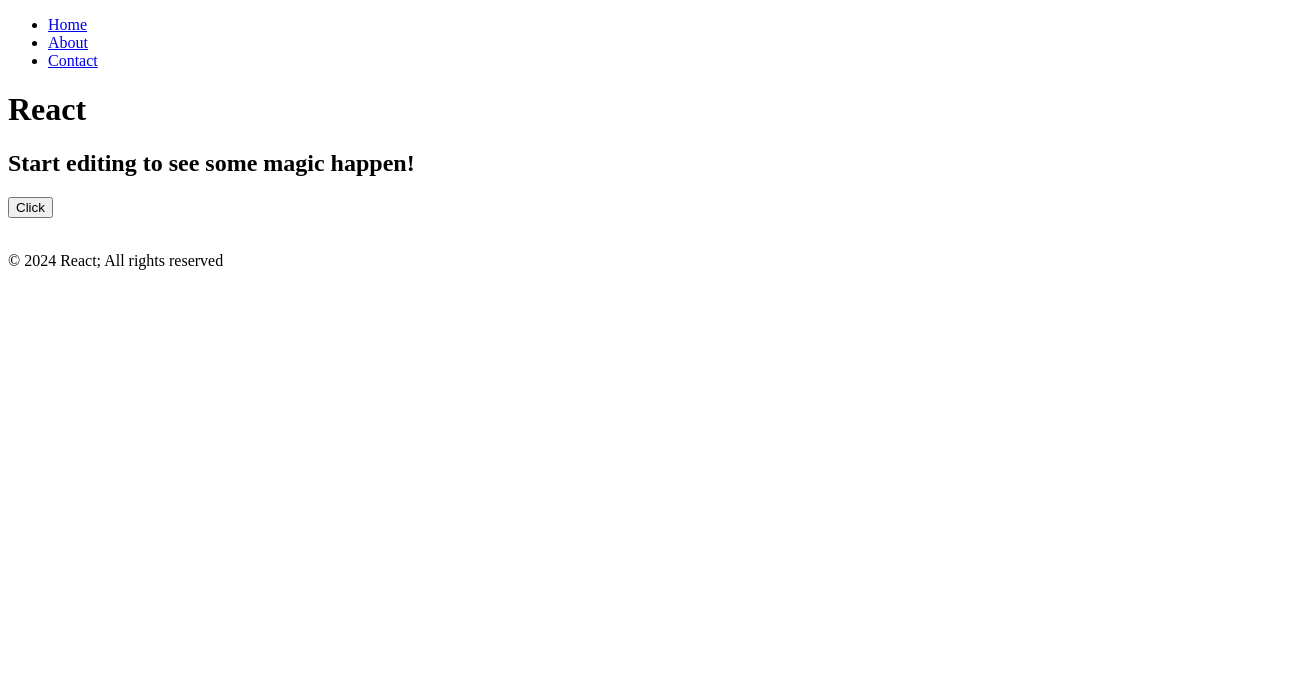
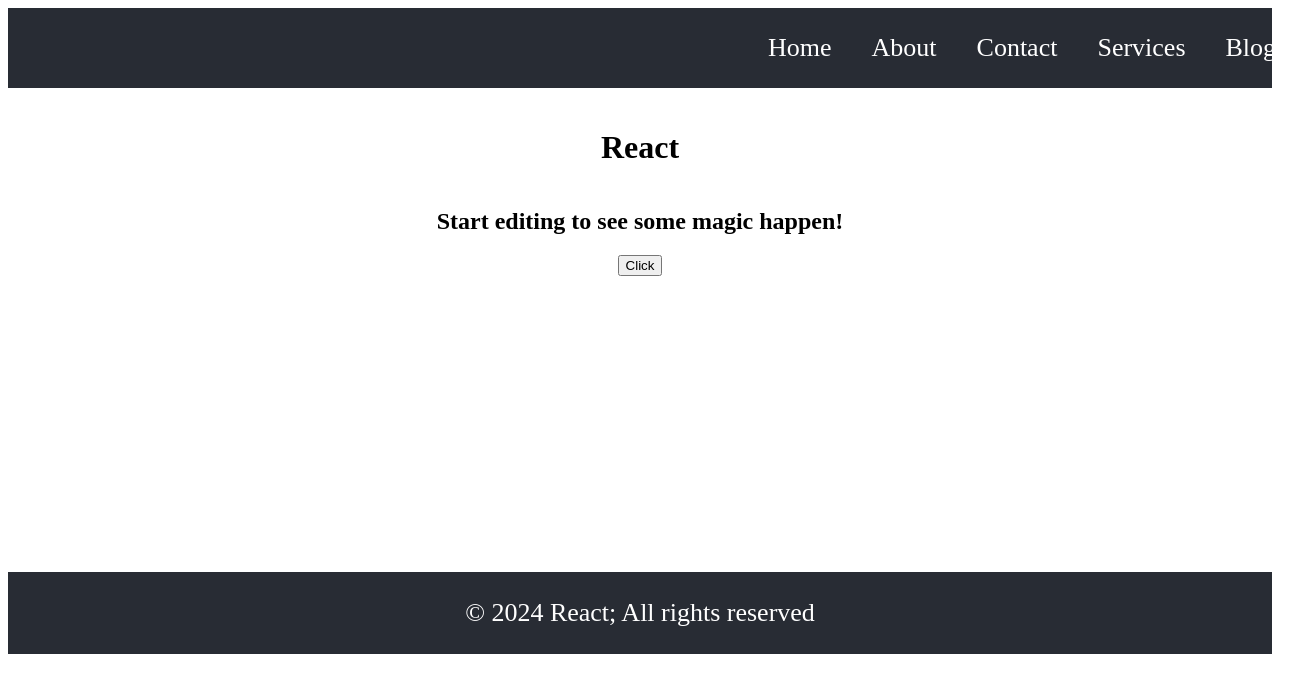
Before and after one commit to ArpitaAgrahari/React-class, a React (Vite) app in the folder Pratice1/: page / in a window 1280 px wide. Shown: the top 692 px of the page, 1316 px wide, since content can reach past the window. Built offline with nearby package versions, Linux system fonts and the light colour scheme.

Commit message:
Refactor App component to update navigation bar and improve code readability

```diff
--- /dev/null
+++ b/Pratice1/src/App.css
@@ -0,0 +1,81 @@
+.header{
+    background-color: #282c34;
+    min-height: 10vh;
+    display: flex;
+    flex-direction: row;
+    align-items: center;
+    justify-content: space-between;
+    font-size: calc(10px + 2vmin);
+    color: white;
+    padding: 0 20px;
+}
+.header a{
+    color: white;
+    text-decoration: none;
+}
+.header a:hover{
+    color: #61dafb;
+}
+.header a.active{
+    color: #61dafb;
+}
+.header a.active:hover{
+    color: white;
+}
+.nav {
+    display: flex;
+    flex-direction: row;
+    align-items: center;
+    justify-content: space-between;
+    padding: 0 20px;
+}
+
+.nav a {
+    color: white;
+    text-decoration: none;
+    padding: 10px;
+}
+
+.nav a:hover {
+    color: #61dafb;
+}
+
+.nav-list {
+    display: flex;
+    flex-direction: row;
+    align-items: center;
+    justify-content: space-around;
+    padding-left: 700px;
+    margin: 0;
+    list-style: none;
+}
+
+.nav-item {
+    margin: 0 10px;
+}
+
+.nav-list a {
+    color: white;
+    text-decoration: none;
+    padding: 10px;
+}
+.main-content{
+    display: flex;
+    flex-direction: column;
+    align-items: center;
+    justify-content: center;
+    padding: 20px;
+}
+
+.footer{
+    background-color: #282c34;
+    margin-top: 240px;
+    min-height: 10vh;
+    display: flex;
+    flex-direction: row;
+    align-items: center;
+    justify-content: center;
+    font-size: calc(10px + 2vmin);
+    color: white;
+    padding: 0 20px;
+}
--- a/Pratice1/src/App.jsx
+++ b/Pratice1/src/App.jsx
@@ -73,18 +73,21 @@
 // }
 // export default test;
 
+import './App.css';
 
 const App=()=>{
   return(
     <div className="app">
       <header className="header">
-        <nav className="nav">
-          <ul className="nav-list">
-            <li><a href="/">Home</a></li>
-            <li><a href="/">About</a></li>
-            <li><a href="/">Contact</a></li>
-          </ul>
-        </nav>
+      <nav className="nav">
+      <ul className="nav-list">
+        <li className="nav-item"><a href="/">Home</a></li>
+        <li className="nav-item"><a href="/about">About</a></li>
+        <li className="nav-item"><a href="/contact">Contact</a></li>
+        <li className="nav-item"><a href="/services">Services</a></li>
+        <li className="nav-item"><a href="/blog">Blog</a></li>
+  </ul>
+</nav>
       </header>
       {/* main content */}
       <main className="main-content">
```
